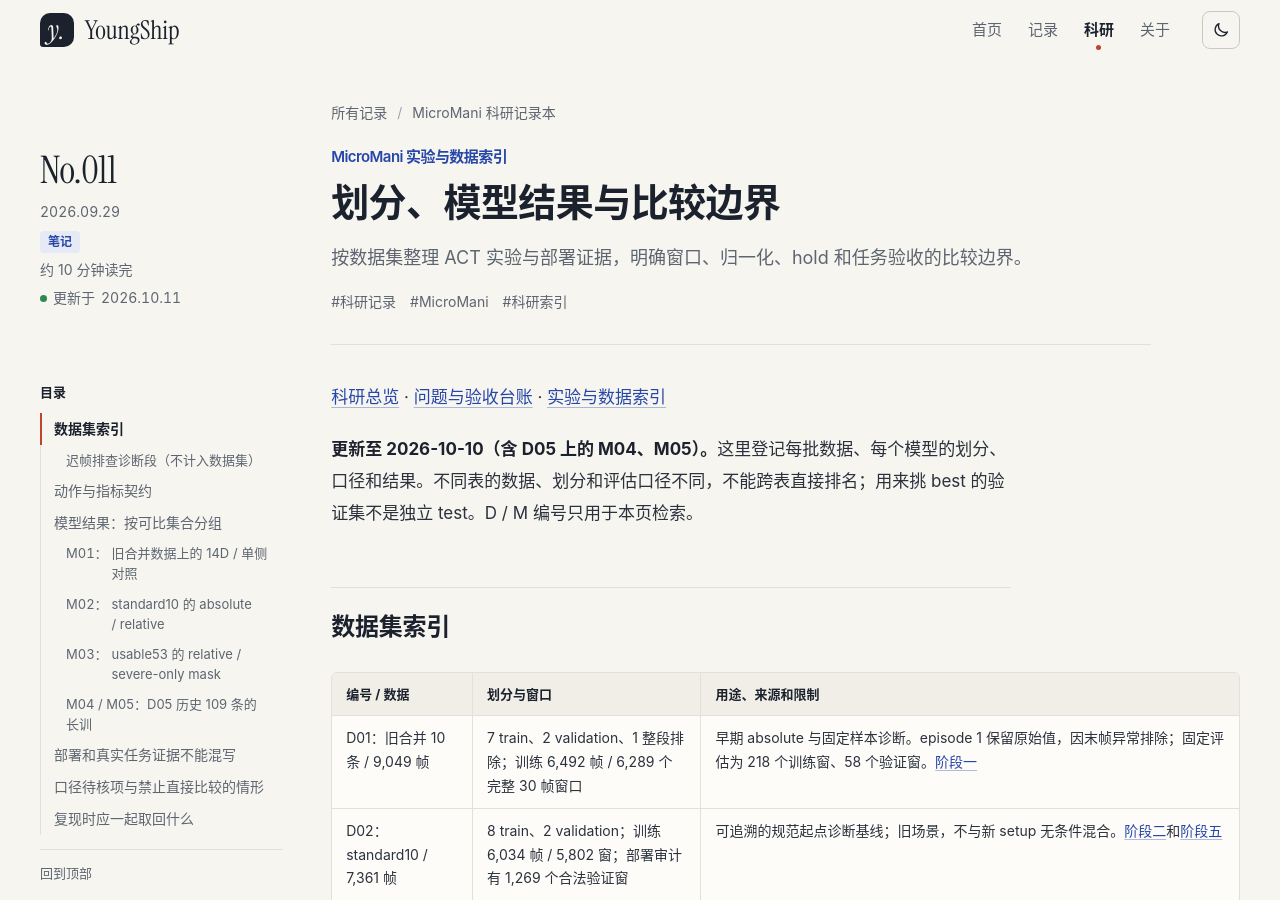
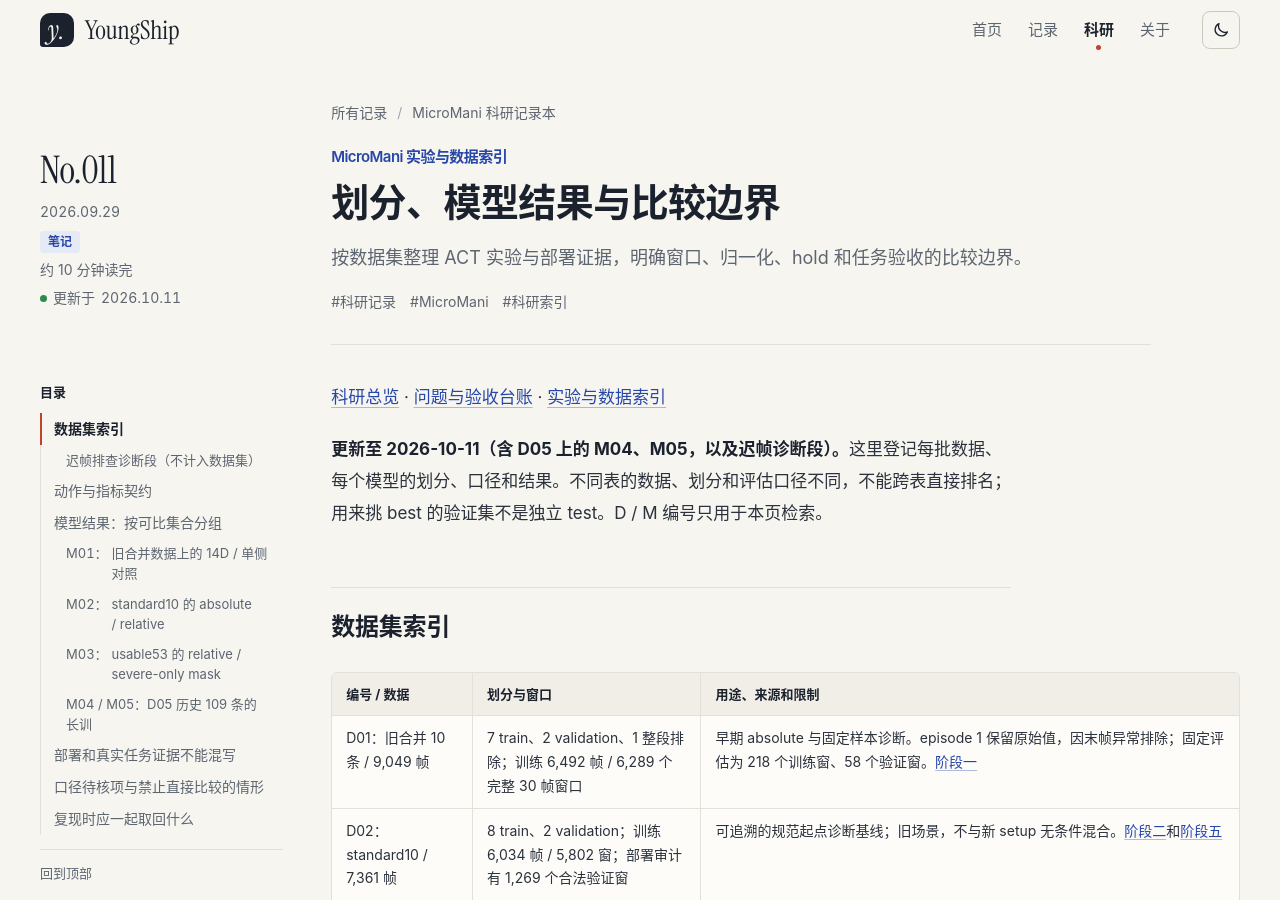
Before and after one commit to YoungShip/youngship.github.io, a Jekyll site: the page built from _posts/2026-09-29-micromani-experiment-register.md, in a window 1280 px wide and 900 px high. Built offline with Jekyll 4.4.1, drawn with Linux system fonts in a browser that asks for light colours.

Commit message:
实验索引：去掉手写目录，更新日期改为 10-11
Co-Authored-By: Claude Opus 5.5 <noreply@anthropic.com>
Claude-Session: https://claude.ai/code/session_01XsvYqgQ4u83V2koHK9wSd4

```diff
--- a/_posts/2026-09-29-micromani-experiment-register.md
+++ b/_posts/2026-09-29-micromani-experiment-register.md
@@ -9,15 +9,7 @@ tags: [科研记录, MicroMani, 科研索引]
 
 [科研总览](/notes/2026/09/23/micromani-research-overview/) · [问题与验收台账](/notes/2026/09/29/micromani-research-status/) · [实验与数据索引](/notes/2026/09/29/micromani-experiment-register/)
 
-<details markdown="1">
-<summary>展开本页目录</summary>
-
-* 本页目录
-{:toc}
-
-</details>
-
-**更新至 2026-10-10（含 D05 上的 M04、M05）。**这里登记每批数据、每个模型的划分、口径和结果。不同表的数据、划分和评估口径不同，不能跨表直接排名；用来挑 best 的验证集不是独立 test。D / M 编号只用于本页检索。
+**更新至 2026-10-11（含 D05 上的 M04、M05，以及迟帧诊断段）。**这里登记每批数据、每个模型的划分、口径和结果。不同表的数据、划分和评估口径不同，不能跨表直接排名；用来挑 best 的验证集不是独立 test。D / M 编号只用于本页检索。
 
 ## 数据集索引
 {: #datasets }
```
